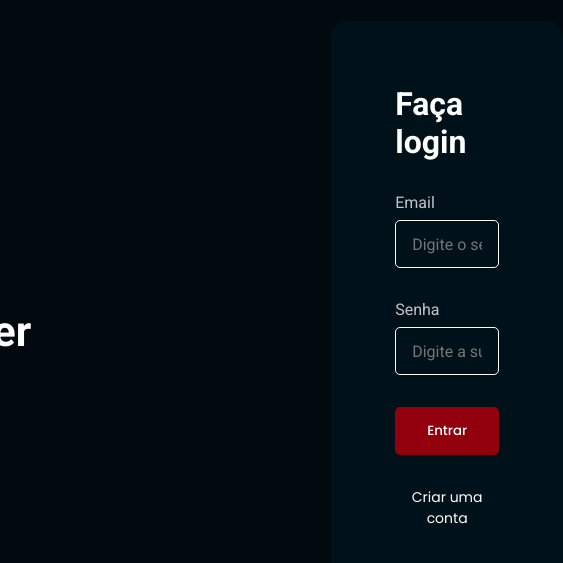
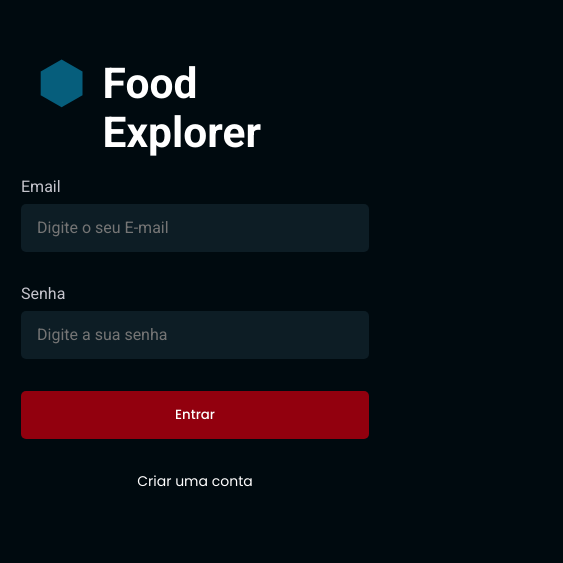
Before and after one commit to milsucruz/Food-Explorer, a React (Vite) app in the folder FE - Front/: page / in a window 390 px wide. Shown: the part 115-678 px from the top of the page, 563 px wide, since content can reach past the window. Built offline with nearby package versions, Linux system fonts and the light colour scheme.

Commit message:
SignIn/SignUp media queries

```diff
--- a/FE - Front/src/components/Input/styles.js
+++ b/FE - Front/src/components/Input/styles.js
@@ -26,6 +26,11 @@ export const Container = styled.div`
       color: ${({theme}) => theme.COLORS.GRAY_900};
     }
 
+    @media (max-width: 1000px) {
+    border: none;
+    background-color: ${({theme}) => theme.COLORS.BACKGROUND_600};
+  }
+
   }
 
   > svg {
--- a/FE - Front/src/pages/SignUp/index.jsx
+++ b/FE - Front/src/pages/SignUp/index.jsx
@@ -8,7 +8,7 @@ import { Input } from '../../components/Input';
 import { Button } from '../../components/Button';
 import { ButtonText } from '../../components/ButtonText';
 
-import { Container, Logo, Form } from "./styles";
+import { Container, Form } from "./styles";
 
 export function SignUp(){
   const [name, setName] = useState("");
@@ -40,12 +40,11 @@ export function SignUp(){
 
   return(
     <Container>
-      <Logo>
+
         <div className="logo">
             <img src={logo} alt="Logo do Food Explorer"/>
             <h1>Food Explorer</h1>
         </div>
-      </Logo>
 
       <Form>
         <h1>Crie sua conta</h1>
--- a/FE - Front/src/pages/SignUp/styles.js
+++ b/FE - Front/src/pages/SignUp/styles.js
@@ -7,13 +7,7 @@ export const Container = styled.div`
   justify-content: center;
   align-items: center;
 
-  gap: 30rem;
-  `;
-
-export const Logo = styled.div`
-  display: flex;
-  align-items: center;
-
+  gap: 20rem;
 
   .logo{
     display: flex;
@@ -21,11 +15,16 @@ export const Logo = styled.div`
   }
 
   h1{
-    font-size: 4.24815rem;
+    font-size: 4.25rem;
     font-weight: 700;
     color: ${({theme}) => theme.COLORS.WHITE};
   }
 
+  @media (max-width: 1000px) {
+    flex-direction: column;
+    padding: 15px;
+    gap: .5rem;
+  }
 `;
 
 export const Form = styled.form`
@@ -59,4 +58,12 @@ export const Form = styled.form`
     justify-content: center;
     align-items: center;
   }
+
+  @media (max-width: 1000px) {
+    > h1 {
+      display: none;
+    }
+    background-color: transparent;
+    gap: 3.2rem;
+  }
 `;
--- a/FE - Front/src/pages/Signin/index.jsx
+++ b/FE - Front/src/pages/Signin/index.jsx
@@ -9,7 +9,7 @@ import { ButtonText } from '../../components/ButtonText'
 
 import { useAuth } from "../../hooks/auth"
 
-import { Container, Logo, Form } from "./styles";
+import { Container,Form } from "./styles";
 
 export function SignIn(){
   const [email, setEmail] = useState("");
@@ -23,12 +23,11 @@ export function SignIn(){
 
   return(
     <Container>
-      <Logo>
+
         <div className="logo">
             <img src={logo} alt="Logo do Food Explorer"/>
             <h1>Food Explorer</h1>
         </div>
-      </Logo>
 
       <Form>
         <h1>Faça login</h1>
--- a/FE - Front/src/pages/Signin/styles.js
+++ b/FE - Front/src/pages/Signin/styles.js
@@ -7,13 +7,7 @@ export const Container = styled.div`
   justify-content: center;
   align-items: center;
 
-  gap: 30rem;
-  `;
-
-export const Logo = styled.div`
-  display: flex;
-  align-items: center;
-
+  gap: 20rem;
 
   .logo{
     display: flex;
@@ -21,12 +15,18 @@ export const Logo = styled.div`
   }
 
   h1{
-    font-size: 4.24815rem;
+    font-size: 4.25rem;
     font-weight: 700;
     color: ${({theme}) => theme.COLORS.WHITE};
   }
 
+  @media (max-width: 1000px) {
+    flex-direction: column;
+    padding: 15px;
+    gap: .5rem;
+  }
 `;
+
 
 export const Form = styled.form`
   width: 47.6rem;
@@ -59,4 +59,13 @@ export const Form = styled.form`
     justify-content: center;
     align-items: center;
   }
+
+  @media (max-width: 1000px) {
+    > h1 {
+      display: none;
+    }
+
+    background-color: transparent;
+    gap: 3.2rem;
+  }
 `;
```
